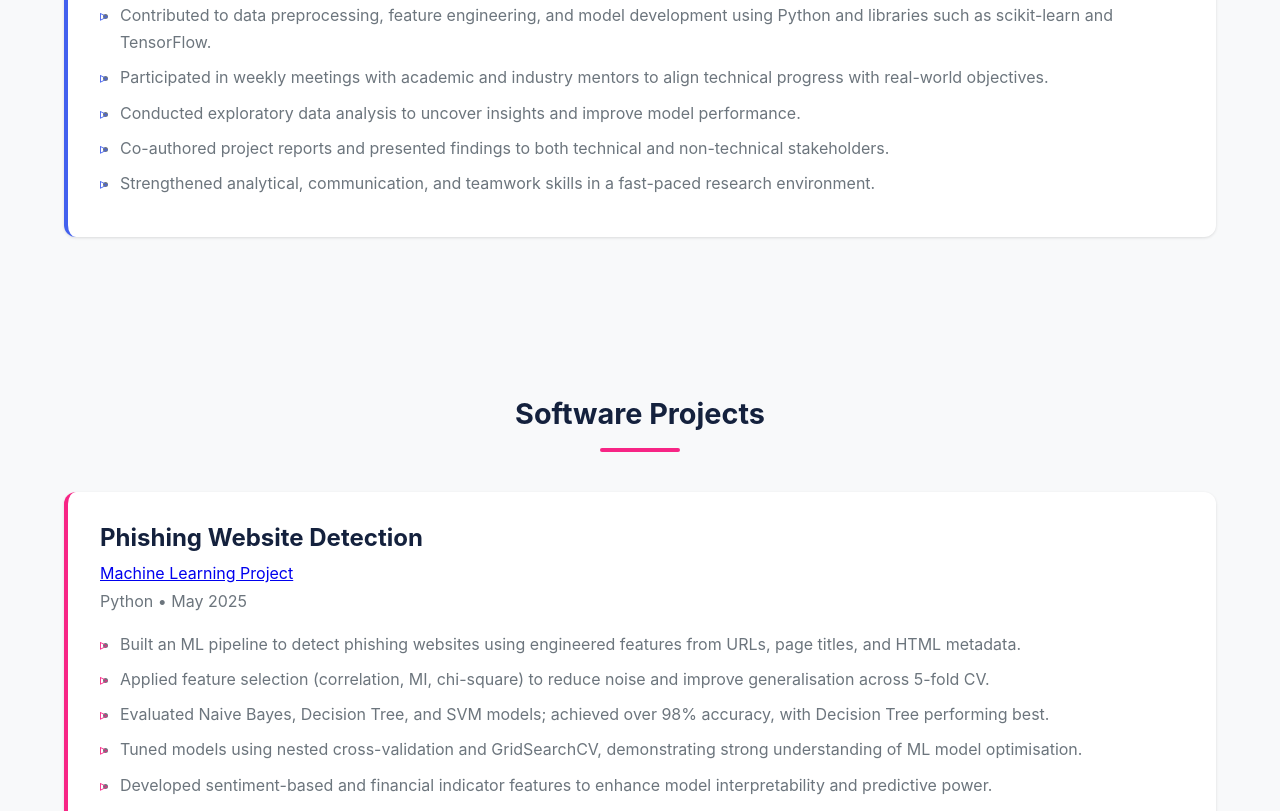
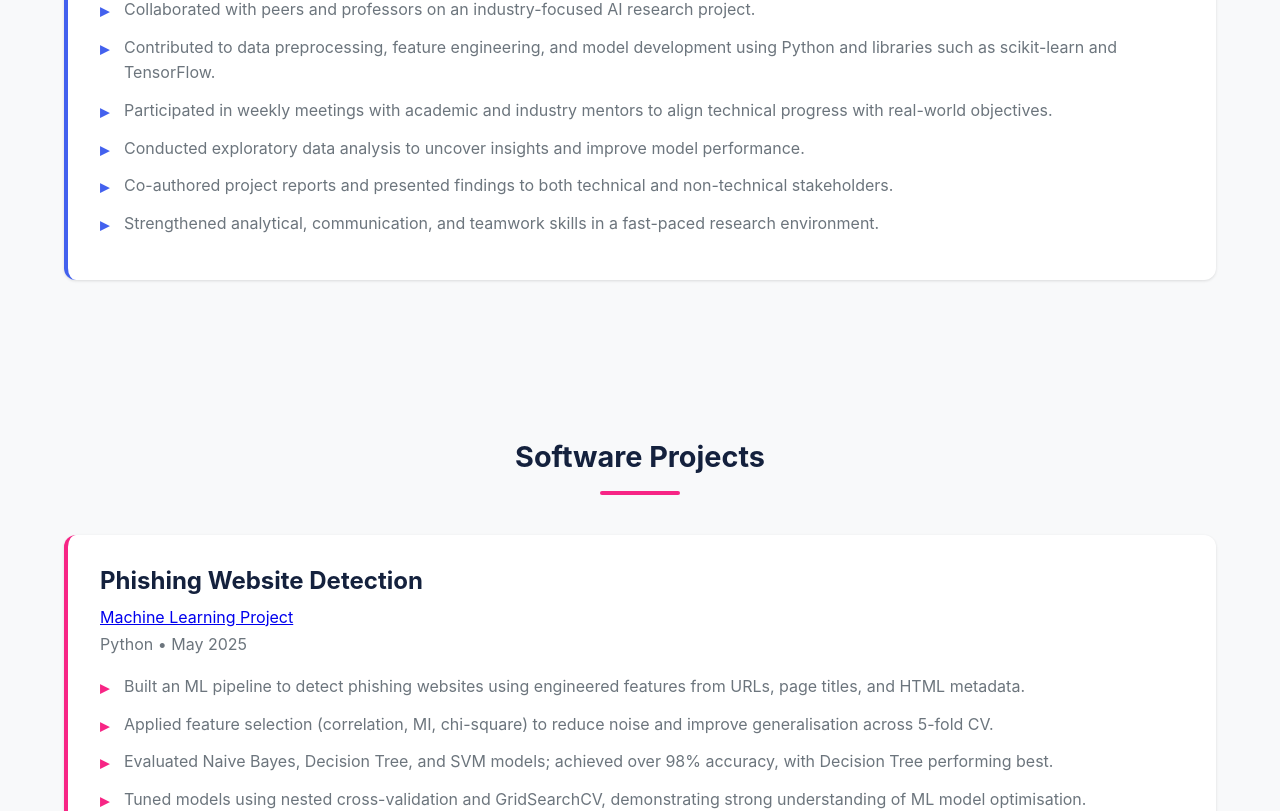
Before and after one commit to hlin0023/huiying-lin-portfolio, a React (Create React App) app: page / in a window 1280 px wide. Shown: the part 3556-4367 px from the top of the page. Built offline with nearby package versions, Linux system fonts and the light colour scheme.

Commit message:
fix dot ponits

```diff
--- a/src/App.css
+++ b/src/App.css
@@ -317,20 +317,24 @@ p {
 }
 
 .job ul {
-  padding-left: 1.25rem;
+  list-style: none;
+  padding-left: 1.5rem;
 }
 
 .job li {
-  margin-bottom: 0.5rem;
+  margin-bottom: 0.75rem;
   position: relative;
   color: var(--gray);
+  line-height: 1.6;
 }
 
 .job li::before {
-  content: '▹';
+  content: '▸';
   position: absolute;
-  left: -1.25rem;
+  left: -1.5rem;
   color: var(--primary);
+  font-size: 1.1rem;
+  font-weight: bold;
 }
 
 /* Project Cards */
@@ -363,20 +367,24 @@ p {
 }
 
 .project ul {
-  padding-left: 1.25rem;
+  list-style: none;
+  padding-left: 1.5rem;
 }
 
 .project li {
-  margin-bottom: 0.5rem;
+  margin-bottom: 0.75rem;
   position: relative;
   color: var(--gray);
+  line-height: 1.6;
 }
 
 .project li::before {
-  content: '▹';
+  content: '▸';
   position: absolute;
-  left: -1.25rem;
+  left: -1.5rem;
   color: var(--accent);
+  font-size: 1.1rem;
+  font-weight: bold;
 }
 /* ================ */
 /* Education Section */
```
